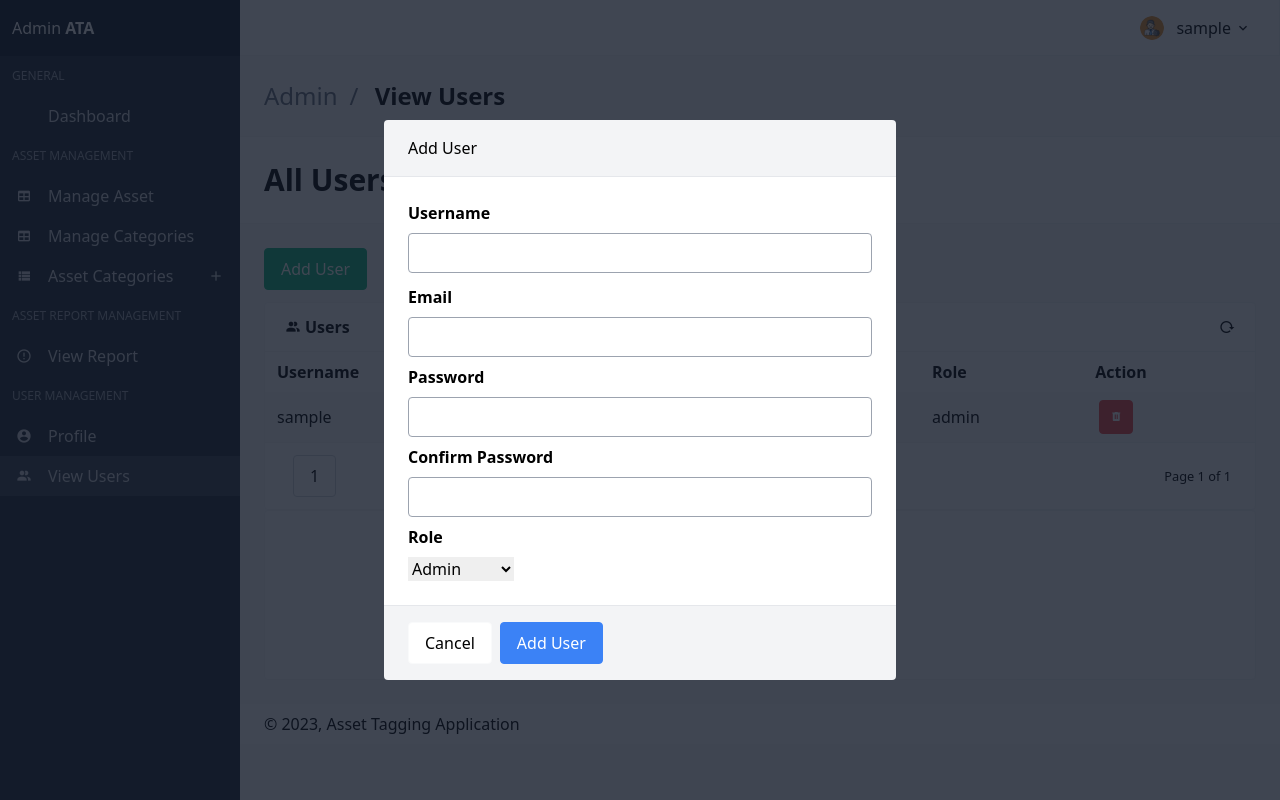
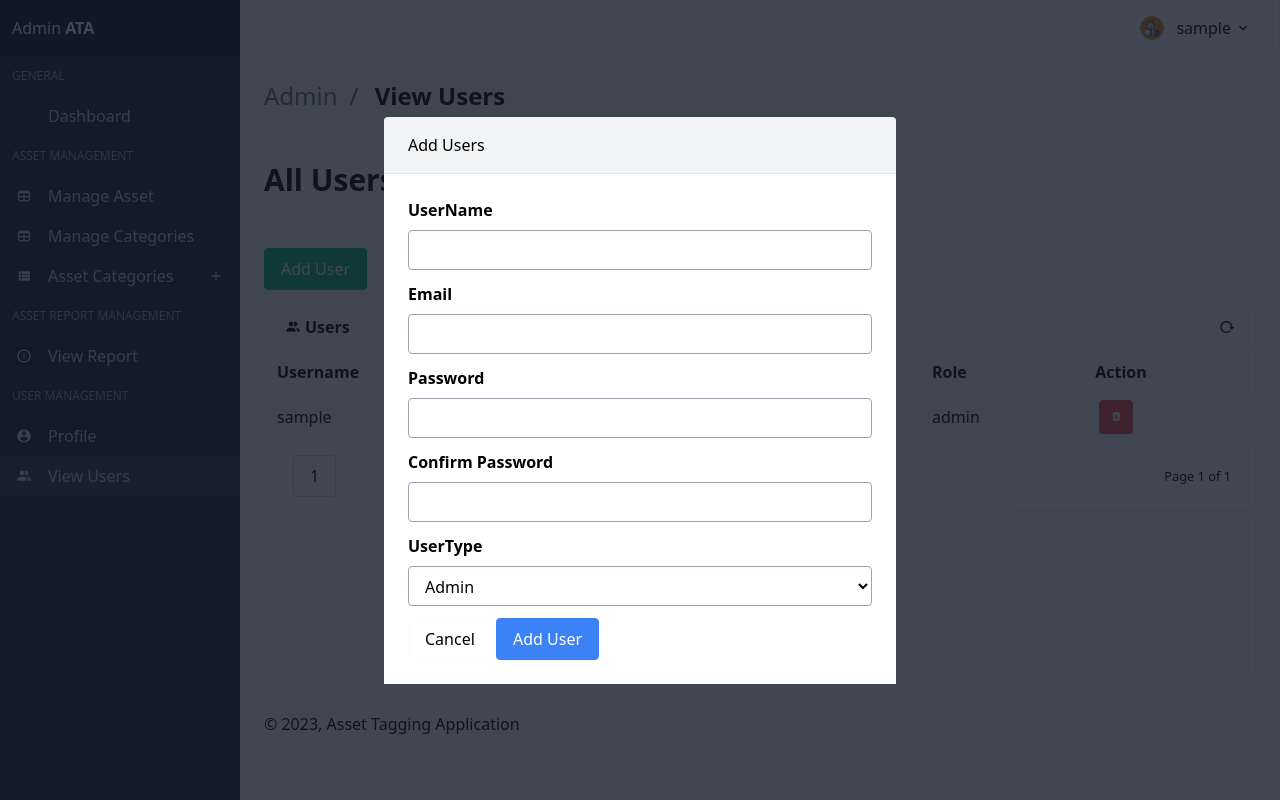
Before and after one commit to Mebar-prog/ata, a Django app: page /admin/users/ in a window 1280 px wide, after a click on "Add User". Run offline with Django 3.2, Linux system fonts and the light colour scheme; the visitor is signed in with stand-in values (Sample User, id 1); data comes from the database, SQL or seed files in the repository; some libraries are stand-ins or nearby versions.

Commit message:
Edit on adding user

```diff
--- a/backend/templates/users.html
+++ b/backend/templates/users.html
@@ -9,12 +9,10 @@
 
     <!-- Tailwind is included -->
     <link rel="stylesheet" href="{% static 'backend/css/main.css' %}">
-
     <link rel="apple-touch-icon" sizes="180x180" href="{% static 'backend/favicon.ico' %}"/>
     <link rel="icon" type="image/png" sizes="32x32" href="{% static 'backend/favicon.ico' %}"/>
     <link rel="icon" type="image/png" sizes="16x16" href="{% static 'backend/favicon.ico' %}"/>
     <link rel="mask-icon" href="safari-pinned-tab.svg" color="#00b4b6"/>
-
     <meta name="description" content="Admin One - free Tailwind dashboard">
 
 
@@ -244,14 +242,14 @@
       </div>
     </div>
     <!-- Add User Modal -->
-<div id="sample-modal-2" class="modal">
-  <div class="modal-background --jb-modal-close"></div>
+<!-- <div id="sample-modal-2" class="modal"> -->
+  <!-- <div class="modal-background --jb-modal-close"></div>
   <div class="modal-card">
     <header class="modal-card-head">
       <p class="modal-card-title">Add User</p>
     </header>
-    <form id="add-user-form" method="POST">
-      {% csrf_token %}
+    <form id="add-user-form" method="POST"> -->
+      <!-- {% csrf_token %}
       <section class="modal-card-body">
         <div class="field">
           <label class="label">Username</label>
@@ -270,14 +268,14 @@
           <div class="control">
             <input class="input" type="password" name="password" required>
           </div>
-        </div>
-        <div class="field">
+        </div> -->
+        <!-- <div class="field">
           <label class="label">Confirm Password</label>
           <div class="control">
             <input class="input" type="password" name="confirm_password" required>
           </div>
-        </div>
-        <div class="field">
+        </div> -->
+        <!-- <div class="field">
           <label class="label">Role</label>
           <div class="control">
             <select name="role">
@@ -287,14 +285,78 @@
             </select>
           </div>
         </div>
-      </section>
-      <footer class="modal-card-foot">
+      </section> -->
+      <!-- <footer class="modal-card-foot">
         <button class="button --jb-modal-close">Cancel</button>
         <button id="add-user-submit" class="button blue" type="submit">Add User</button>
       </footer>
     </form>
   </div>
+</div> -->
+
+<!-- Add users -->
+
+
+<div id="sample-modal-2" class="modal">
+  <div class="modal-background --jb-modal-close"></div>
+  <div class="modal-card">
+    <header class="modal-card-head">
+      <p class="modal-card-title">Add Users</p>
+    </header>
+    <section class="modal-card-body">
+      <form id="add-user-form" method="POST">
+        {% csrf_token %}
+        <div class="field">
+          <label class="label">UserName</label>
+          <div class="control">
+            <input class="input" type="text" name="username" required>
+          </div>
+        </div>
+
+        <div class="field">
+          <label class="label">Email</label>
+          <div class="control">
+            <input class="input" type="text" name="email"  required>
+          </div>
+        </div>
+        <div class="field">
+          <label class="label">Password</label>
+          <div class="control">
+            <input class="input" type="password" name="password"  required>
+          </div>
+        </div>
+        <div class="field">
+          <label class="label">Confirm Password</label>
+          <div class="control">
+            <input class="input" type="password" name="confirm_password"  required>
+          </div>
+        </div>
+        <div class="field">
+          <label class="label">UserType</label>
+          <div class="control">
+            <select class="input" name="role">
+              <option value="admin">Admin</option>
+              <option value="staff_user">Staff User</option>
+              <option value="state_user">Estate User</option>
+            </select>
+          </div>
+        </div>
+        <div class="field is-grouped">
+          <div class="control">
+            <button class="button --jb-modal-close">Cancel</button>
+            <button id="add-user-submit" class="button blue" type="submit">Add User</button>
+          </div>
+        </div>
+      </form>
+    </section>
+  </div>
 </div>
+
+
+
+
+
+
 
     <!-- <div id="sample-modal-2" class="modal">
       <div class="modal-background --jb-modal-close"></div>
```
Also changed, not shown: AssetTagging/settings.py (+5 -5 lines), backend/templates/tables.html (+0 -21 lines).
